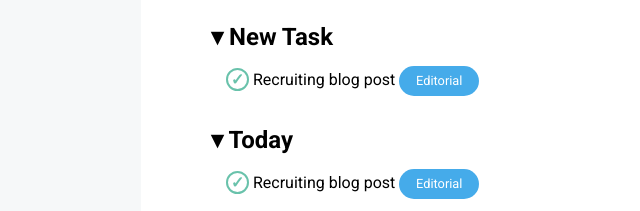
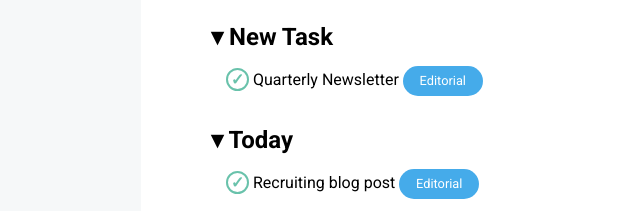
Before and after one commit to MarcoCocco/html-css-toboolist, a plain HTML site: page index.html in a window 1280 px wide. Shown: the part 230-441 px from the top of the page, 159-799 px from the left. Drawn offline with Linux system fonts and the light colour scheme.

Commit message:
fix codice

```diff
--- a/index.html
+++ b/index.html
@@ -44,13 +44,14 @@
                 <div id="check">
                     <strong>&check;</strong>
                 </div>
-                <span>Recruiting blog post</span>
+                <span>Quarterly Newsletter</span>
                 <div id="editorial">
                     Editorial
                 </div>
             </div>
+        </div>
 
-            <div class="list">
+        <div class="list">
                 <h2>&#9662; Today</h2>
 
                 <div class="list-items">
@@ -93,7 +94,9 @@
                     </div>
                 </div>
 
-                <div class="list">
+        </div>
+
+        <div class="list">
                     <h2>&#9662; Upcoming</h2>
 
                     <div class="list-items">
@@ -132,10 +135,7 @@
                             Editorial
                         </div>
                     </div>
-
-
-
-                </div>
+        </div>
 
     </main>
 
```
